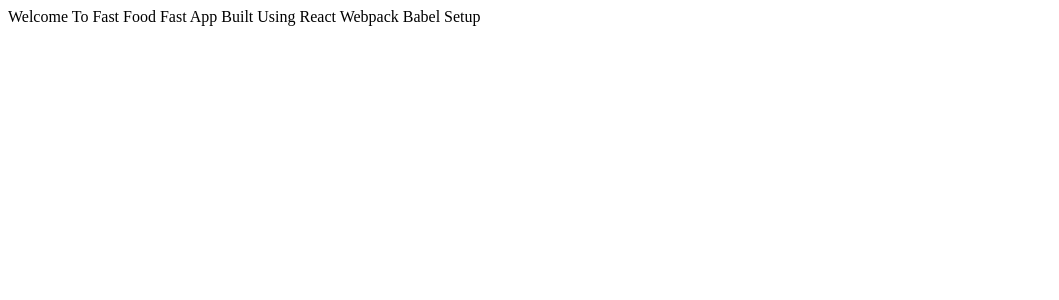
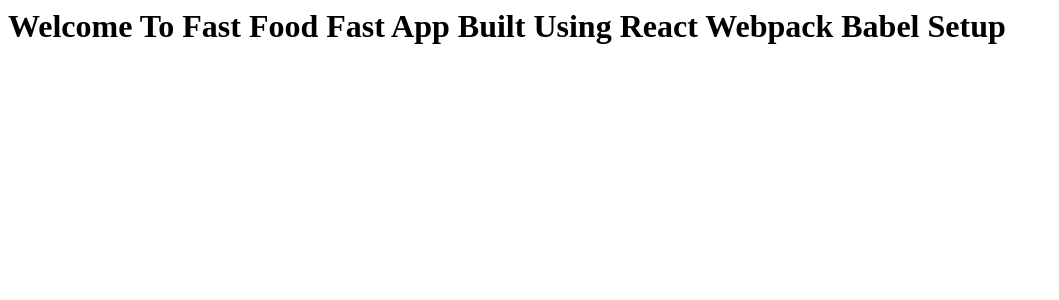
Before and after one commit to Johnsonojo/Fast-Food-Fast-Frontend, a React app: page / in a window 1280 px wide. Shown: the top 300 px of the page, without its empty margins (0-1059 px from the left). Built offline with nearby package versions, Linux system fonts and the light colour scheme.

Commit message:
[Chore #162853031] setup redux
- install redux
- create actions, reducers and components folder in src directory
- setup individual index.js file in the actions, reducers and components folder in src directory

[Finishes #162853031]

```diff
--- a/package.json
+++ b/package.json
@@ -20,7 +20,10 @@
   "homepage": "https://github.com/Johnsonojo/Fast-Food-Fast-Frontend#readme",
   "dependencies": {
     "react": "^16.7.0",
-    "react-dom": "^16.7.0"
+    "react-dom": "^16.7.0",
+    "react-redux": "^6.0.0",
+    "redux": "^4.0.1",
+    "redux-thunk": "^2.3.0"
   },
   "devDependencies": {
     "@babel/core": "^7.2.2",
--- /dev/null
+++ b/src/components/App.js
@@ -0,0 +1,15 @@
+import React, { Component } from 'react';
+
+class App extends Component {
+  render() {
+    return (
+      <div>
+        <h1>
+          Welcome To Fast Food Fast App Built Using React Webpack Babel Setup
+        </h1>
+      </div>
+    );
+  }
+}
+
+export default App;
--- a/src/index.js
+++ b/src/index.js
@@ -1,9 +1,14 @@
 import React from 'react';
 import ReactDOM from 'react-dom';
+import { Provider } from 'react-redux'
+import { createStore } from 'redux'
+import reducers from './reducers'
+import App from './components/App'
 
-const title = 'Welcome To Fast Food Fast App Built Using React Webpack Babel Setup';
-
+const store = createStore(reducers)
 ReactDOM.render(
-  <div>{title}</div>,
+  <Provider store={store}>
+    <App />
+  </Provider>,
   document.getElementById('app')
-);
+)
--- /dev/null
+++ b/src/reducers/index.js
@@ -0,0 +1,5 @@
+import { combineReducers } from 'redux';
+
+export default combineReducers({
+    stunt: () => ({})
+});
--- a/webpack.config.js
+++ b/webpack.config.js
@@ -1,13 +1,14 @@
-const HtmlWebpackPlugin = require("html-webpack-plugin");
+const HtmlWebpackPlugin = require('html-webpack-plugin');
+var path = require('path');
 
 module.exports = {
-  entry: "./src/index.js",
+  entry: './src/index.js',
   module: {
     rules: [
       {
         test: /\.(js|jsx)$/,
         exclude: /node_modules/,
-        use: ["babel-loader"]
+        use: ['babel-loader']
       }
     ]
   },
@@ -15,17 +16,17 @@
     extensions: ["*", ".js", ".jsx"]
   },
   output: {
-    path: __dirname + "/client",
-    publicPath: "/",
-    filename: "bundle.js"
+    path: path.resolve(__dirname + '/client'),
+    publicPath: '/',
+    filename: 'bundle.js'
   },
   plugins: [
     new HtmlWebpackPlugin({
-      template: "./clie      nt/index.html",
-      filename: "./index.html"
+      template: './client/index.html',
+      filename: './index.html'
     })
   ],
   devServer: {
-    contentBase: "./client"
+    contentBase: './client'
   }
 };
```
Also changed, not shown: src/actions/index.js (added), 1 other file (tests, documents, lock files or other folders).
